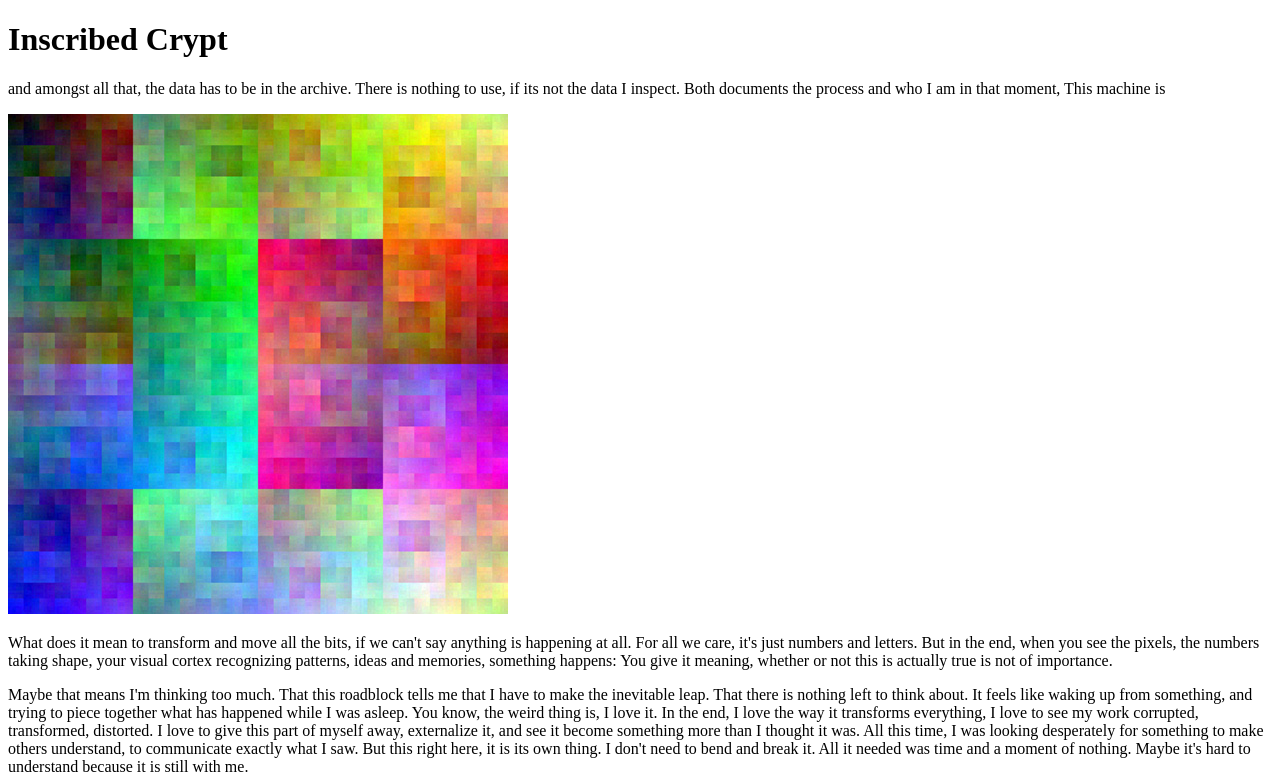
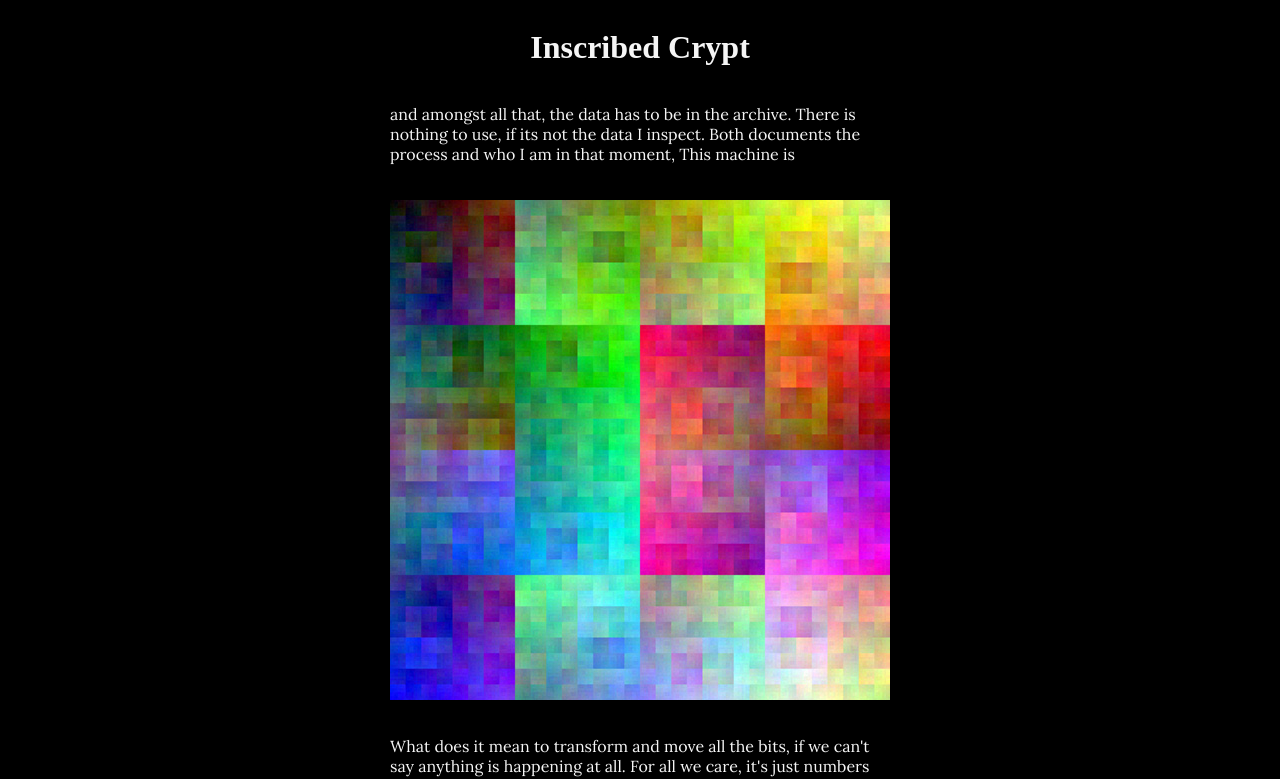
Before and after one commit to remainingArchive/remainingArchive.github.io, a plain HTML site: page index.html in a window 1280 px wide. Shown: the top 779 px of the page. Drawn offline with Linux system fonts and the light colour scheme; a web font is replaced by a local one.

Commit message:
cosmetics
you see me as I want, not as I am

```diff
--- a/index.html
+++ b/index.html
@@ -3,6 +3,7 @@
 <head>
     <meta charset="UTF-8">
     <meta name="viewport" content="width=device-width, initial-scale=1.0">
+    <link rel="stylesheet" type="text/css" href="./style.css" />
     <title>Inscribed Crypt</title>
 </head>
 <body>
--- /dev/null
+++ b/style.css
@@ -0,0 +1,31 @@
+@import url('https://fonts.googleapis.com/css2?family=Platypi:ital,wght@0,300..800;1,300..800&display=swap');
+@import url('https://fonts.googleapis.com/css2?family=Lora:ital,wght@0,400..700;1,400..700&display=swap');
+
+body{
+    display: flex;
+    flex-direction: column;
+    align-items: center;
+    justify-content: center;
+    background-color: black;
+}
+h1{
+    font-family: "Platypi", serif;
+    font-optical-sizing: auto;
+    font-weight: 800;
+    font-style: normal;
+    color: whitesmoke;
+}
+
+p{
+    max-width: 500px;
+    font-family: "Lora", serif;
+    font-optical-sizing: auto;
+    font-weight: 400;
+    font-style: normal;
+    color: whitesmoke;
+}
+
+img{
+    padding-top: 20px;
+    padding-bottom: 20px;
+}
```
